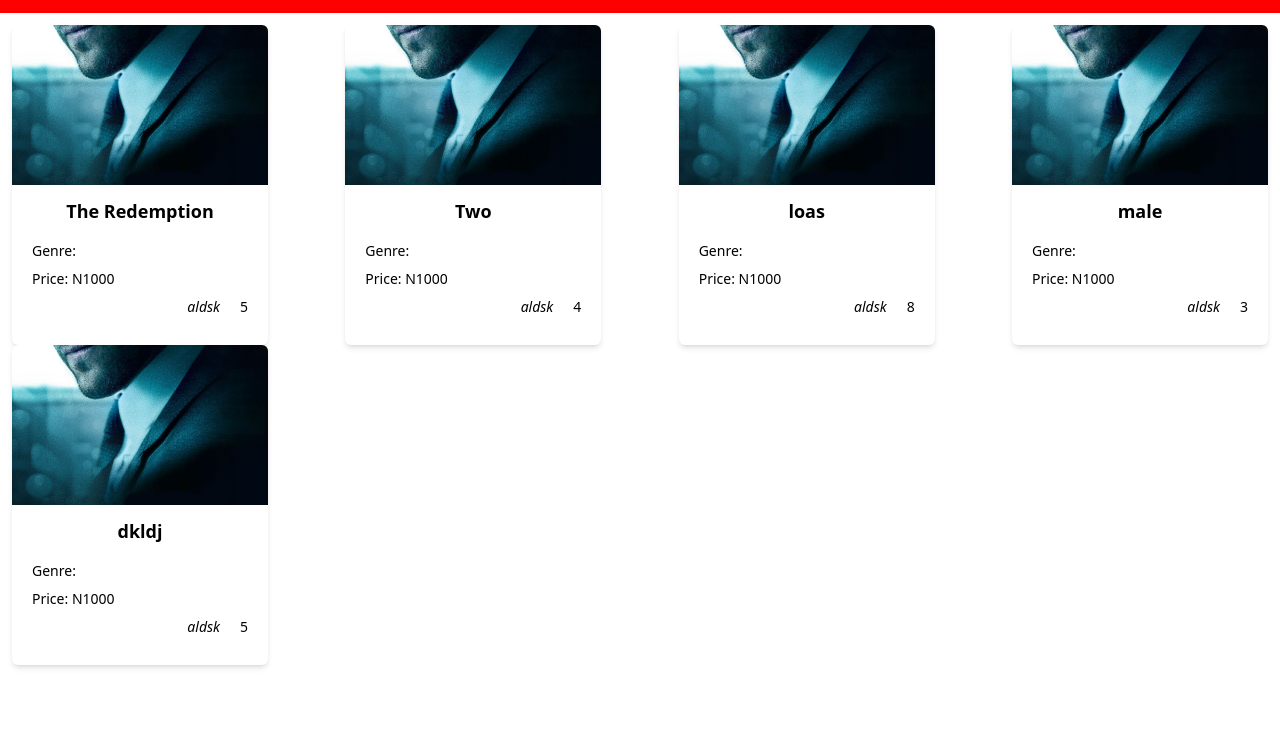
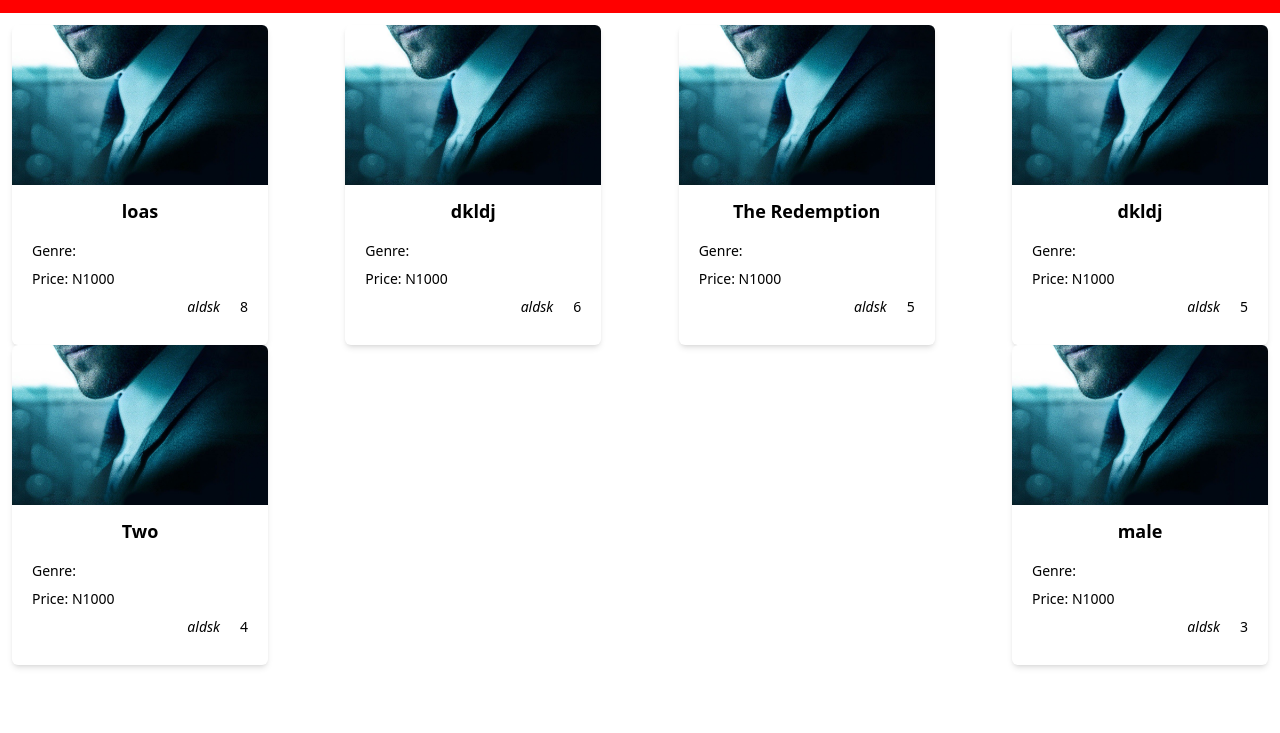
Before and after one commit to Victor-Abidoye/Nolly-Flix, a website: page index.html in a window 1280 px wide. Shown: the part 67-800 px from the top of the page. Drawn offline with Linux system fonts and the light colour scheme.

```diff
--- a/index.html
+++ b/index.html
@@ -19,8 +19,8 @@
             <ul class="nav-links">
                 <li><input type="text" name="movie" id="movie"><button>search</button></li>
                 <li><select name="" id="" >
+                    <option value="" onclick="highest">highest first</option>
                     <option value="">lowest first</option>
-                    <option value="">highest first</option>
                 </select></li>
                 <li><a href="#partners">SIGN OUT</a></li>
             </ul>
--- a/index.js
+++ b/index.js
@@ -28,32 +28,44 @@
 
 const movies = [
     {
+        id: 1,
         name: "The Redemption",
         likes: 5,
         src: "./assets/img/p9649633_p_v8_ai.jpg",
         Genre: ["action"]
     },
     {
+        id: 2,
         name: "Two",
         likes: 4,
         src: "./assets/img/p9649633_p_v8_ai.jpg",
         Genre: ["action"]
     },
     {
+        id: 3,
         name: "loas",
         likes: 8,
         src: "./assets/img/p9649633_p_v8_ai.jpg",
         Genre: ["action"]
     },
     {
+        id: 4,
         name: "male",
         likes: 3,
         src: "./assets/img/p9649633_p_v8_ai.jpg",
         Genre: ["action"]
     },
     {
+        id: 5,
         name: "dkldj",
         likes: 5,
+        src: "./assets/img/p9649633_p_v8_ai.jpg",
+        Genre: ["action"]
+    },
+    {
+        id: 6,
+        name: "dkldj",
+        likes: 6,
         src: "./assets/img/p9649633_p_v8_ai.jpg",
         Genre: ["action"]
     }
@@ -99,5 +111,42 @@
 }
 
 
-display(storeMovies)
+let newArr = []
+function orders (arr) {
+    if (!arr.length) {
+        return
+    }
+
+
+    let highest = -1
+    for (let i = 0; i < arr.length; i++){
+        if (arr[i].likes > highest) {
+            highest = arr[i].likes
+        }
+    }
+
+    console.log(highest);
+    let high = arr.findIndex(movie => {
+        console.log(movie);
+        return movie.likes == highest
+    })
+    console.log(high);
+
+    newArr.push(arr[high])
+     arr.splice(high, 1)
+    console.log(arr)
+
+    orders(arr)
+}
+
+orders(storeMovies)
+console.log(newArr)
+
+
+
+
+
+
+
+display(newArr)
 newSlide()
```
